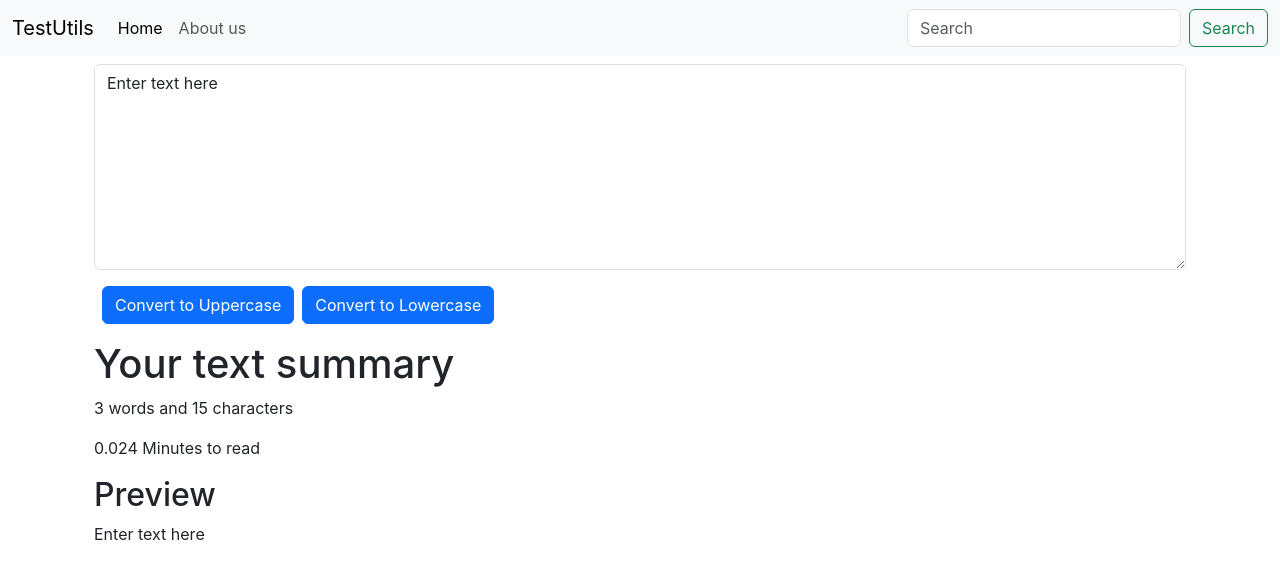
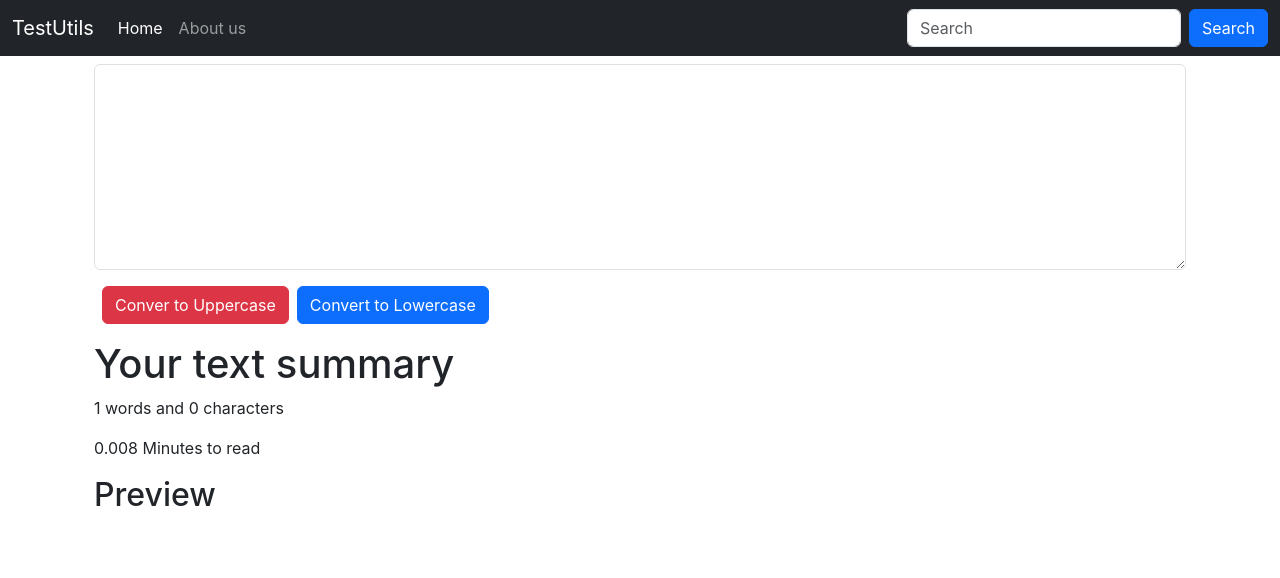
Before and after one commit to mithunurs17/React, a React (Create React App) app in the folder my-app/: page / in a window 1280 px wide. Shown: the top 578 px of the page. Built offline with nearby package versions, Linux system fonts and the light colour scheme.

Commit message:
Bootstrap application

```diff
--- a/my-app/src/components/Navbar.js
+++ b/my-app/src/components/Navbar.js
@@ -4,7 +4,7 @@ import PropTypes from 'prop-types'
 
 export default function Navbar(props) {
   return (
-    <nav class="navbar navbar-expand-lg bg-body-tertiary">
+    <nav class="navbar navbar-expand-lg navbar-dark bg-dark">
   <div class="container-fluid">
     <a class="navbar-brand" href="#">{props.title}</a>
     <button class="navbar-toggler" type="button" data-bs-toggle="collapse" data-bs-target="#navbarSupportedContent" aria-controls="navbarSupportedContent" aria-expanded="false" aria-label="Toggle navigation">
@@ -21,7 +21,7 @@ export default function Navbar(props) {
       </ul>
       <form class="d-flex" role="search">
         <input class="form-control me-2" type="search" placeholder="Search" aria-label="Search"/>
-        <button class="btn btn-outline-success" type="submit">Search</button>
+        <button type="button" class="btn btn-primary">Search</button>
       </form>
     </div>
   </div>
--- a/my-app/src/components/TextForm.js
+++ b/my-app/src/components/TextForm.js
@@ -15,7 +15,7 @@ export default function TextForm(props) {
         console.log("On Change");
         setText(event.target.value);
     }
-    const [text, setText] = useState('Enter text here');
+    const [text, setText] = useState('');
     // setText("new Text");
   return (
     <>
@@ -25,7 +25,7 @@ export default function TextForm(props) {
             <textarea className="form-control" value={text} onChange={handleOnChange} id='myBox' rows='8'>
             </textarea>
         </div>
-        <button className="btn btn-primary mx-2" onClick={handleUpClick}>Convert to Uppercase</button>
+        <button type="button" class="btn btn-danger mx-2" onClick={handleUpClick}>Conver to Uppercase</button>
         <button className="btn btn-primary" onClick={handleLowClick}>Convert to Lowercase</button>
     </div>
     <div className='container my-3'>
```
